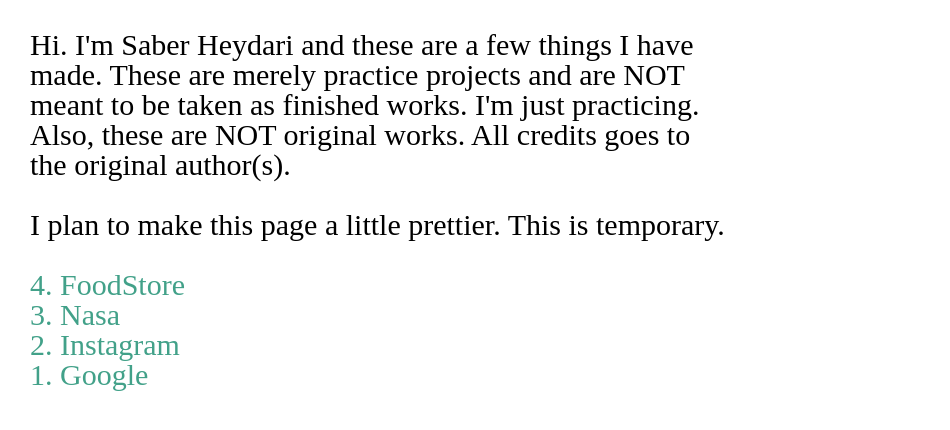
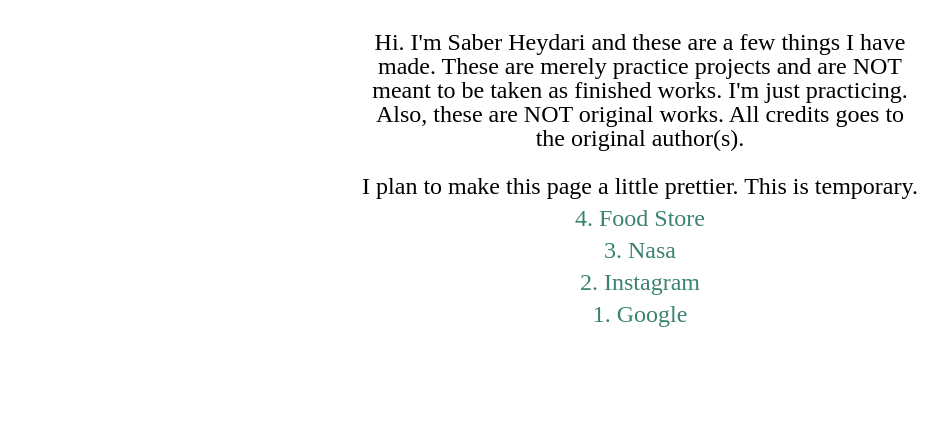
Before and after one commit to Silverethical/web-projects, a plain HTML site: page index.html in a window 1280 px wide. Shown: the whole page, without its empty margins (0-950 px from the left). Drawn offline with Linux system fonts and the light colour scheme.

Commit message:
minor adjustments

```diff
--- a/index.html
+++ b/index.html
@@ -9,7 +9,7 @@
     <link rel="stylesheet" href="style.css">
 </head>
 <body>
-    <div>
+    <div id="about">
         <p> Hi. I'm Saber Heydari and these are a few things I have <br>
             made. These are merely practice projects and are NOT <br>
             meant to be taken as finished works. I'm just practicing. <br>
@@ -20,8 +20,8 @@
         </p>
     </div>
 
-    <div>
-        <a href="./projectFoodStore/index.html">4. FoodStore</a>
+    <div id="projects">
+        <a href="./projectFoodStore/index.html">4. Food Store</a>
         <a href="./projectNasa/index.html">3. Nasa</a>
         <a href="./projectInstagram/index.html">2. Instagram</a>
         <a href="./projectGoogle/index.html">1. Google</a>
--- a/style.css
+++ b/style.css
@@ -1,14 +1,16 @@
-div {
-    margin: 30px 0 0 30px;
+body {
+    text-align: center;
+    margin-top: 30px;
 }
 
-a {
-    display: block;
-    color: rgb(66, 161, 137);
-    text-decoration: none;
-    font-size: 30px;
+#about > p {
+    font-size: 24px;
 }
 
-p {
-    font-size: 30px;
+#projects > a {
+    display: block;
+    color: rgb(59, 131, 113);
+    text-decoration: none;
+    font-size: 24px;
+    margin-top: 8px;
 }
```
